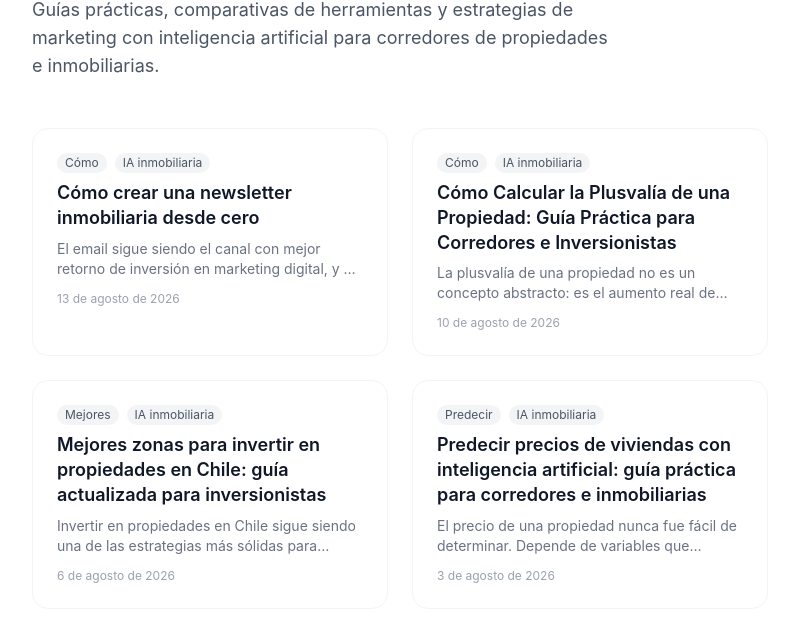
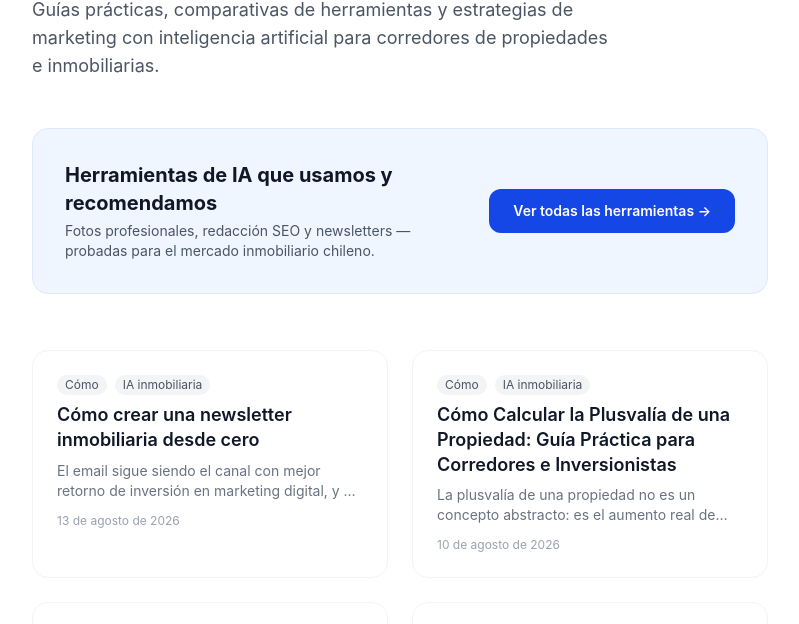
Before and after one commit to orlandojlh/inmoia, an Astro site: page / in a window 1280 px wide. Shown: the part 166-790 px from the top of the page, without its empty margins (240-1039 px from the left). Built offline with nearby package versions, Linux system fonts and the light colour scheme; Astro itself is replaced by a stand-in of ours.

Commit message:
feat: exponer /herramientas en la portada

```diff
--- a/src/pages/index.astro
+++ b/src/pages/index.astro
@@ -20,6 +20,19 @@ const posts = (await getCollection('blog', ({ data }) => !data.draft))
     </p>
   </section>
 
+  <section class="mb-14 border border-blue-100 rounded-2xl p-6 sm:p-8 bg-blue-50">
+    <div class="flex flex-col sm:flex-row sm:items-center sm:justify-between gap-4">
+      <div>
+        <h2 class="text-xl font-bold text-gray-900 mb-1">Herramientas de IA que usamos y recomendamos</h2>
+        <p class="text-sm text-gray-600">Fotos profesionales, redacción SEO y newsletters — probadas para el mercado inmobiliario chileno.</p>
+      </div>
+      <a href="/herramientas"
+         class="shrink-0 inline-block text-center bg-blue-700 text-white font-semibold px-6 py-3 rounded-xl hover:bg-blue-800 transition-colors text-sm">
+        Ver todas las herramientas →
+      </a>
+    </div>
+  </section>
+
   {posts.length === 0 ? (
     <p class="text-gray-400">Los artículos aparecerán aquí pronto.</p>
   ) : (
```
